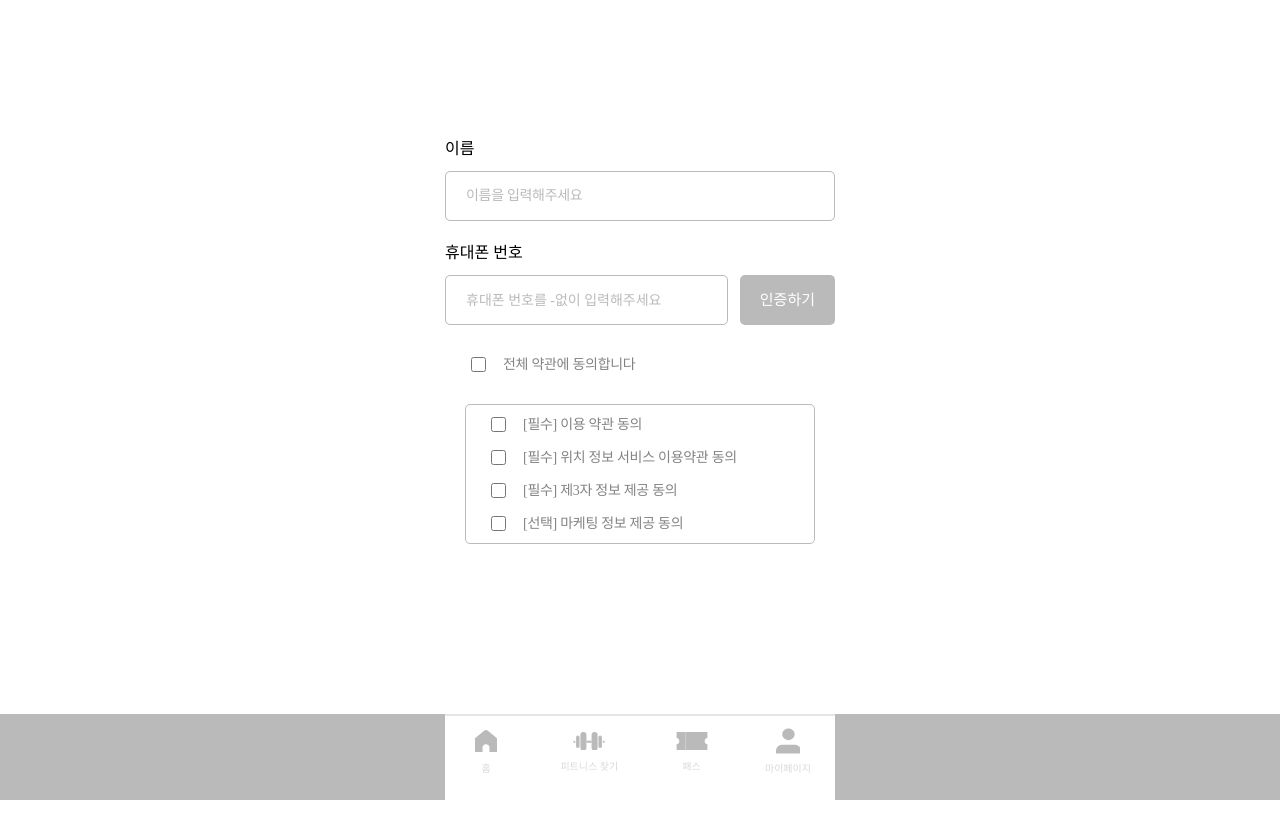
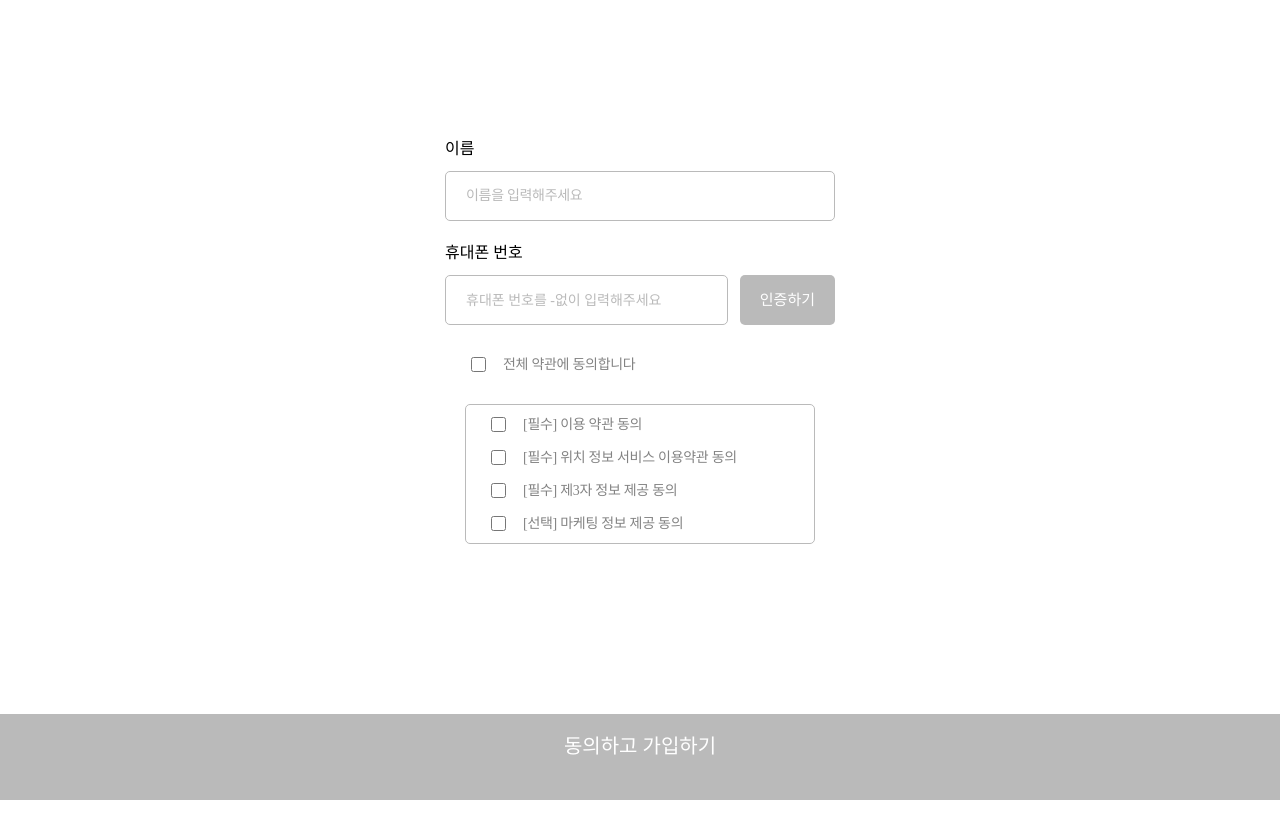
Before and after one commit to Whatdoyumin/fitpass-web, a React (Vite) app: page /signup/step2 in a window 1280 px wide. Shown: the top 838 px of the page. Built offline with nearby package versions, Linux system fonts and the light colour scheme; a web font is replaced by a local one.

Commit message:
feat : 회원가입 하단 버튼 스타일 수정

```diff
--- a/src/components/Navbar.tsx
+++ b/src/components/Navbar.tsx
@@ -5,7 +5,7 @@ const Navbar = () => {
   const location = useLocation();
   const navigate = useNavigate();
 
-  if (location.pathname === "/signup") {
+  if (["/signup", "/signup/step2"].includes(location.pathname)) {
     return null;
   }
 
--- a/src/pages/Signup/Signup.tsx
+++ b/src/pages/Signup/Signup.tsx
@@ -59,10 +59,12 @@ function Signup() {
   };
 
   return (
-    <div className="w-full max-w-content flex flex-col items-center gap-[25px]">
+    <div className="w-full max-w-content flex flex-col items-center gap-[25px] p-[20px]">
       {/* 아이디 입력창 */}
       <div className="w-full flex flex-col gap-[10px]">
-        <label htmlFor="username" className="text-[16px] font-medium text-black-700">아이디</label>
+        <label htmlFor="username" className="text-[16px] font-medium text-black-700">
+          아이디
+        </label>
         <InputField
           type="text"
           placeholder="아이디를 입력해주세요"
@@ -70,12 +72,14 @@ function Signup() {
           onChange={(e) => validateUsername(e.target.value)}
           hasError={!!usernameError}
         />
-        {usernameError && <span className="text-red-500 text-[13px]"> {usernameError}</span>}
+        {usernameError && <span className="text-red-500 text-[13px]">{usernameError}</span>}
       </div>
 
       {/* 비밀번호 입력창 */}
       <div className="w-full flex flex-col gap-[10px]">
-        <label htmlFor="password" className="text-[16px] font-medium text-black-700">비밀번호</label>
+        <label htmlFor="password" className="text-[16px] font-medium text-black-700">
+          비밀번호
+        </label>
         <InputField
           type="password"
           placeholder="비밀번호를 입력해주세요"
@@ -84,7 +88,7 @@ function Signup() {
           onChange={(e) => validatePassword(e.target.value)}
           hasError={!!passwordError}
         />
-        {passwordError && <span className="text-red-500 text-[13px]"> {passwordError}</span>}
+        {passwordError && <span className="text-red-500 text-[13px]">{passwordError}</span>}
 
         {/* 비밀번호 확인 입력창 */}
         <InputField
@@ -95,25 +99,24 @@ function Signup() {
           onChange={(e) => validateConfirmPassword(e.target.value)}
           hasError={!!confirmPasswordError}
         />
-        {confirmPasswordError && <span className="text-red-500 text-[13px]"> {confirmPasswordError}</span>}
+        {confirmPasswordError && <span className="text-red-500 text-[13px]">{confirmPasswordError}</span>}
       </div>
 
       {/* 다음 단계 버튼 */}
-      <div
-        className={`fixed bottom-0 left-0 w-full h-[86px] flex justify-center items-center ${
-          isFormValid ? "bg-blue-500" : "bg-gray-400"
-        }`}
-      >
       <button
         onClick={handleNextStep}
         disabled={!isFormValid}
-          className={`w-full h-full text-[20px] font-medium text-white-100 ${
-            isFormValid && "hover:bg-blue-400"
+        className={`fixed bottom-0 left-0 w-full h-[86px] text-[20px] font-medium text-white-100 ${
+          isFormValid ? "bg-blue-500 hover:bg-blue-400" : "bg-gray-400"
         }`}
+        style={{
+          paddingTop: "17px",
+          paddingBottom: "39px",
+          height: "86px",
+        }}
       >
         입력하기 (1/2)
       </button>
-      </div>
     </div>
   );
 }
--- a/src/pages/Signup/SignupStep2.tsx
+++ b/src/pages/Signup/SignupStep2.tsx
@@ -292,21 +292,20 @@ function SignupStep2() {
       </div>
 
       {/* 가입하기 버튼 */}
-      <div
-        className={`fixed bottom-0 left-0 w-full h-[86px] flex ${
-          isFormValid ? "bg-blue-500" : "bg-gray-400"
-        }`}
-      >
         <button
           onClick={handleNextStep}
           disabled={!isFormValid}
-          className={`w-full h-full text-[20px] font-medium text-white-100 py-[17px] px-[39px] ${
-            isFormValid && "hover:bg-blue-400"
+          className={`fixed bottom-0 left-0 w-full h-[86px] text-[20px] font-medium text-white-100 ${
+            isFormValid ? "bg-blue-500 hover:bg-blue-400" : "bg-gray-400"
           }`}
+          style={{
+            paddingTop: "17px",
+            paddingBottom: "39px",
+            height: "86px",
+          }}
         >
           동의하고 가입하기
         </button>
-      </div>
     </div>
   );
 }
```
Lines whose indentation alone changed are shown as unchanged.
